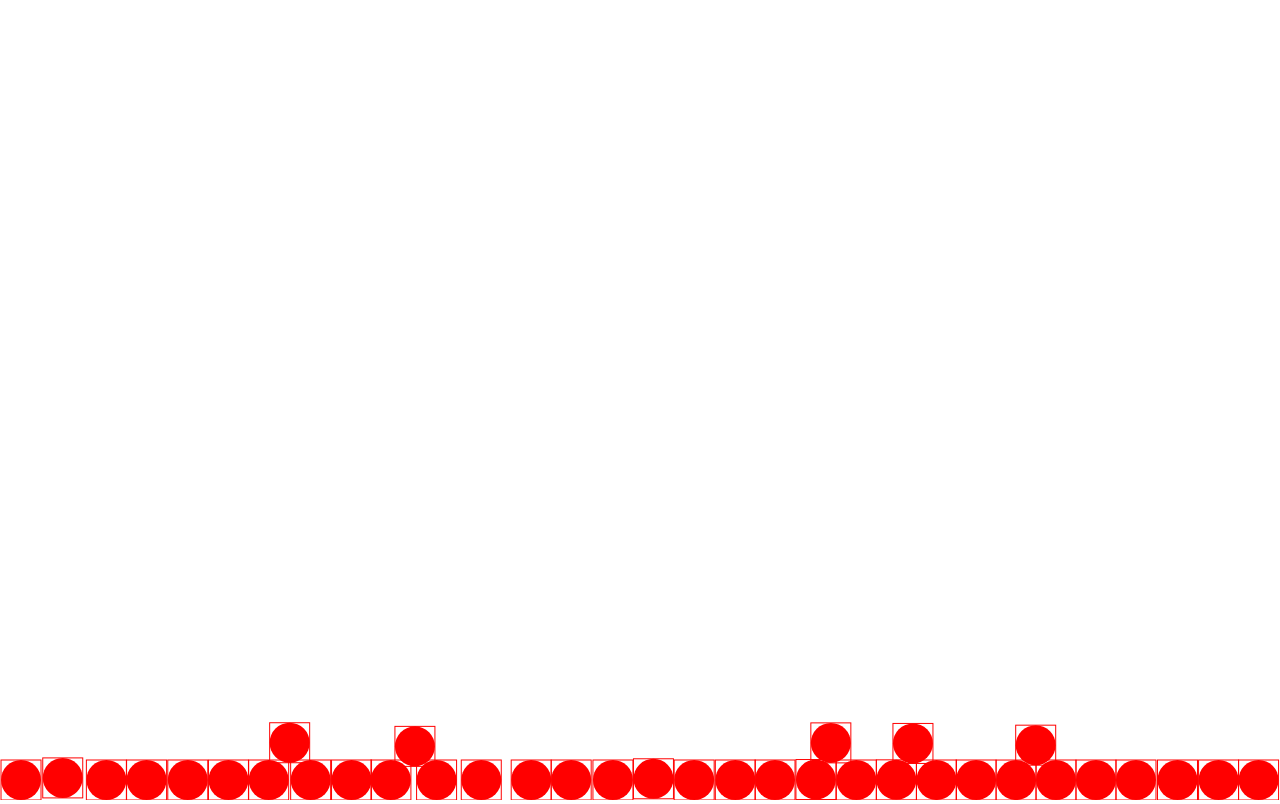
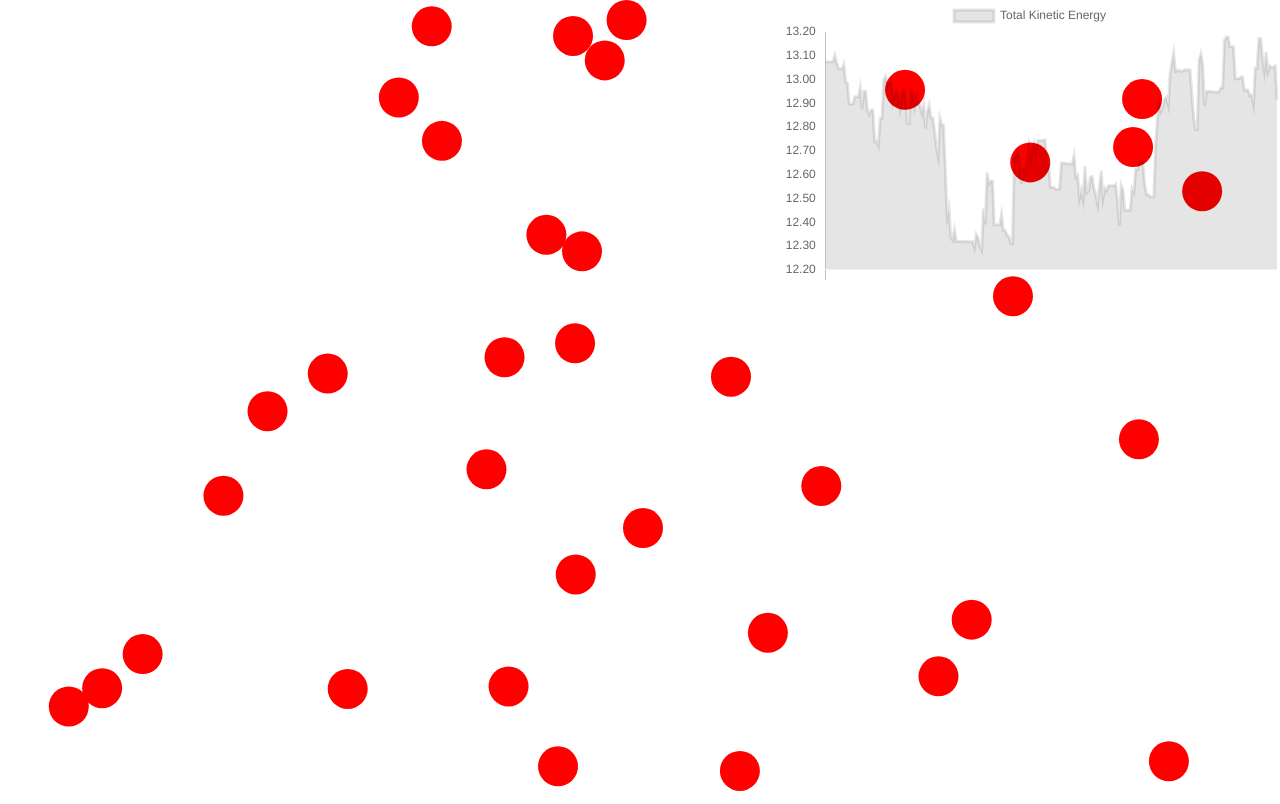
Before and after one commit to Josef37/ball-collision, a website built with Parcel: page index.html in a window 1280 px wide. Built offline with nearby package versions, Linux system fonts and the light colour scheme.

Commit message:
Add energy chart

```diff
--- a/index.html
+++ b/index.html
@@ -7,6 +7,9 @@
 </head>
 
 <body>
+    <div id="info-panel">
+        <canvas id="energy-chart" width="500" height="300"></canvas>
+    </div>
     <script src="src/index.js"></script>
 </body>
 
--- a/package.json
+++ b/package.json
@@ -7,7 +7,9 @@
     "start": "parcel index.html --open",
     "build": "parcel build index.html"
   },
-  "dependencies": {},
+  "dependencies": {
+    "chart.js": "^2.9.4"
+  },
   "devDependencies": {
     "@babel/core": "7.2.0",
     "parcel-bundler": "^1.6.1"
--- /dev/null
+++ b/src/chart.js
@@ -0,0 +1,41 @@
+import Chart from "chart.js"
+
+const chart = new Chart(
+    document.getElementById("energy-chart"),
+    {
+        type: "line",
+        data: {
+            datasets: [{
+                label: "Total Kinetic Energy",
+                data: [],
+                pointRadius: 0
+            }]
+        },
+        options: {
+            scales: {
+                xAxes: [{ gridLines: { color: "transparent" } }],
+                yAxes: [{ gridLines: { color: "transparent" } }]
+            },
+            animation: {
+                duration: 0
+            },
+            elements: {
+                line: {
+                    tension: 0
+                }
+            }
+        }
+    }
+)
+
+export function updateChart({ x, y }) {
+    const maxChartPoints = 250
+    if (chart.data.labels.length >= maxChartPoints) {
+        chart.data.labels.shift()
+        chart.data.datasets[0].data.shift()
+    }
+
+    chart.data.labels.push("")
+    chart.data.datasets[0].data.push({ x, y })
+    chart.update()
+}
--- a/src/index.js
+++ b/src/index.js
@@ -1,5 +1,6 @@
 import "./styles.css";
 import { iteratePairs } from "./utils"
+import { updateChart } from "./chart";
 
 class Ball {
     constructor({ x, y, vx, vy, radius, color = "red" }) {
@@ -17,12 +18,6 @@ class Ball {
         ctx.fillStyle = this.color;
         ctx.strokeStyle = this.color;
         ctx.translate(this.x, this.y);
-        ctx.strokeRect(
-            -this.radius,
-            -this.radius,
-            this.radius * 2,
-            this.radius * 2
-        );
         ctx.beginPath();
         ctx.arc(0, 0, this.radius, Math.PI * 2, false);
         ctx.closePath();
@@ -46,30 +41,34 @@ class Ball {
         this.x += x
         this.y += y
     }
+    get kineticEnergy() {
+        return 1 / 2 * this.mass * this.velocity
+    }
+    get velocity() {
+        return Math.sqrt(this.vx ** 2 + this.vy ** 2)
+    }
 }
 
 // Reset the balls position to inside the canvas
 // and multiply the wallwards velocity with factor.
 const collideWall = (ball) => {
-    const wallBounceFactor = 0.5
-    const floorBounceFactor = 0.5;
-    const ceilingBounceFactor = 1;
+    const bounceFactor = 1
 
     if (ball.x + ball.radius > canvas.width) {
         ball.x = canvas.width - ball.radius;
-        ball.vx *= -wallBounceFactor;
+        ball.vx *= -bounceFactor;
     }
     if (ball.x - ball.radius < 0) {
         ball.x = ball.radius;
-        ball.vx *= -wallBounceFactor;
+        ball.vx *= -bounceFactor;
     }
     if (ball.y + ball.radius > canvas.height) {
         ball.y = canvas.height - ball.radius;
-        ball.vy *= -floorBounceFactor;
+        ball.vy *= -bounceFactor;
     }
     if (ball.y - ball.radius < 0) {
         ball.y = ball.radius;
-        ball.vy *= -ceilingBounceFactor;
+        ball.vy *= -bounceFactor;
     }
 };
 
@@ -138,10 +137,9 @@ const collideTwoBalls = (ball0, ball1, dt) => {
 
 function isNoCollision(ball0, ball1) {
     const { dx, dy } = getDistanceVector(ball0, ball1);
-    const distance = Math.sqrt(dx * dx + dy * dy);
-    const collisionDistance = ball0.radius + ball1.radius;
-
-    return distance > collisionDistance;
+    const distanceSquared = dx * dx + dy * dy;
+    const collisionDistanceSquared = (ball0.radius + ball1.radius) ** 2;
+    return distanceSquared > collisionDistanceSquared;
 }
 
 function getDistanceVector(ball0, ball1) {
@@ -159,6 +157,8 @@ function updateFrame(ts) {
     collideBalls();
     renderBalls();
 
+    updateEnergyChart();
+
     requestAnimationFrame(updateFrame);
 
     function updateTimestep() {
@@ -174,7 +174,7 @@ function updateFrame(ts) {
     function moveBalls() {
         for (const ball of balls) {
             // ADD GRAVITY HERE
-            ball.vy += 0.01;
+            // ball.vy += 0.01;
             ball.move(dt);
             collideWall(ball);
         }
@@ -189,6 +189,11 @@ function updateFrame(ts) {
             ball.render(ctx);
         }
     }
+
+    function updateEnergyChart() {
+        const energy = balls.reduce((energy, ball) => energy + ball.kineticEnergy, 0)
+        updateChart({ x: ts, y: energy })
+    }
 }
 
 function init() {
@@ -201,7 +206,8 @@ function init() {
     canvas.height = window.innerHeight;
     document.body.appendChild(canvas);
 
-    const balls = new Array(36).fill(null).map(
+    const numberOfBalls = 36
+    const balls = new Array(numberOfBalls).fill(null).map(
         () => new Ball({
             x: Math.random() * window.innerWidth,
             y: Math.random() * window.innerHeight,
--- a/src/styles.css
+++ b/src/styles.css
@@ -1,8 +1,19 @@
 body {
     overflow: hidden;
-  }
+}
 
-  * {
-    margin: 0;
-    padding: 0;
-  }
+* {
+  margin: 0;
+  padding: 0;
+}
+
+#info-panel {
+  position: fixed;
+  top: 0;
+  right: 0;
+}
+
+#energy-chart {
+  width: 100%;
+  height: 100%;
+}
```
Also changed, not shown: 1 other file.
